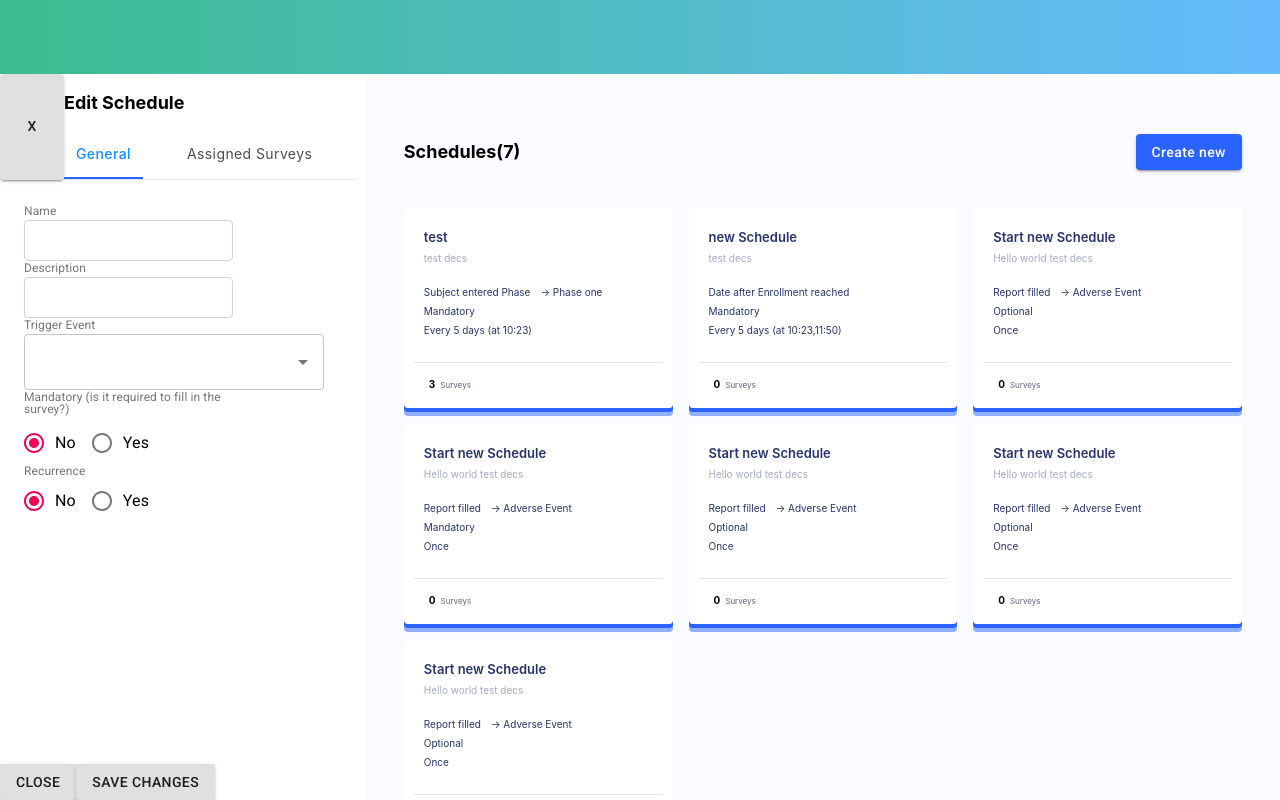
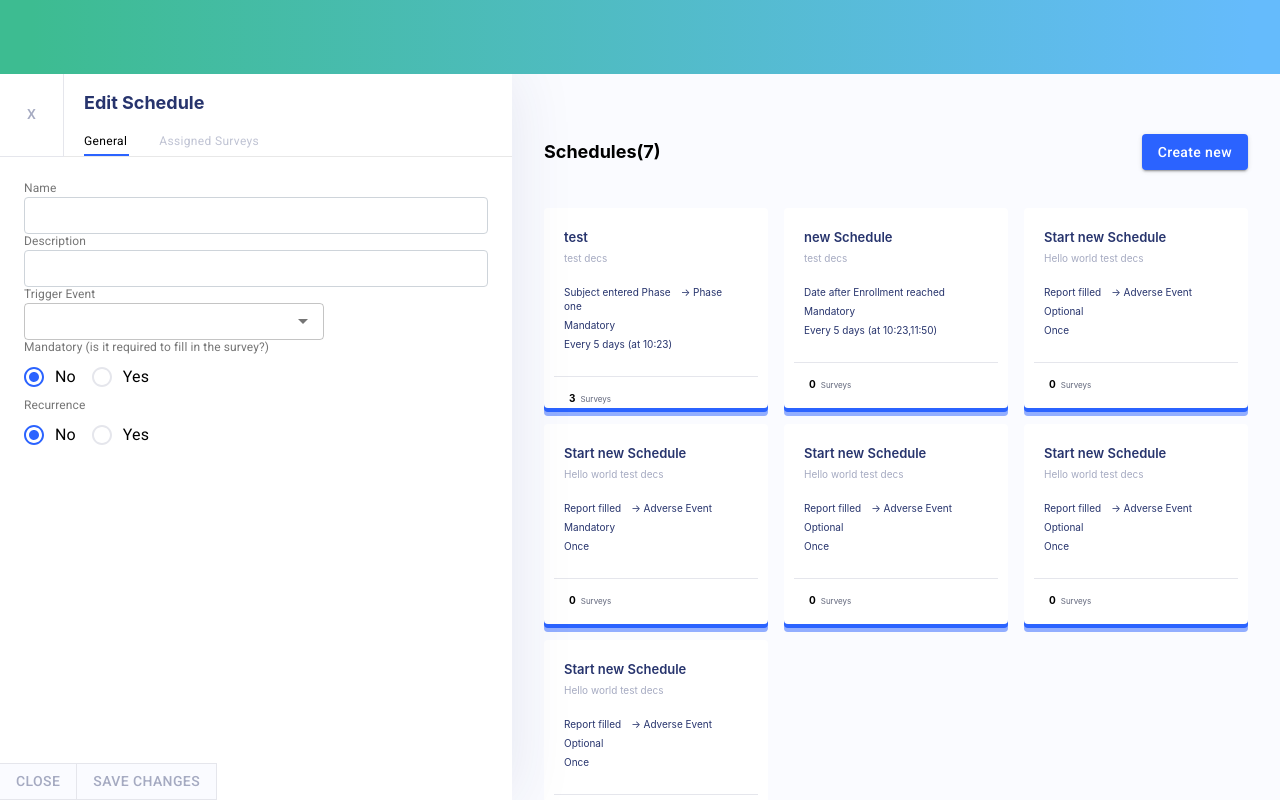
Before and after one commit to GyGaByyyTe/schedule_front, a React (Create React App) app: page / in a window 1280 px wide. Built offline with nearby package versions, Linux system fonts and the light colour scheme.

Commit message:
add all inputs

```diff
--- a/src/CustomFields/CustomAutocomplete/index.js
+++ b/src/CustomFields/CustomAutocomplete/index.js
@@ -1,10 +1,21 @@
 import React from "react";
 import TextField from "@material-ui/core/TextField";
 import Autocomplete from "@material-ui/lab/Autocomplete";
+import {makeStyles} from "@material-ui/core/styles";
 
+const useStyles = makeStyles(() => ({
+  inputRoot: {
+    "& > input": {
+      padding: "0 !important",
+    }
+  }
+}));
 const CustomAutocomplete = ({ id, model }) => {
+  const classes = useStyles();
+
   return <Autocomplete
       id={id}
+      classes={classes}
       value={model.value}
       options={model.options}
       getOptionLabel={(option) => option.title}
--- /dev/null
+++ b/src/CustomFields/CustomNumberInput/index.js
@@ -0,0 +1,39 @@
+import InputAdornment from "@material-ui/core/InputAdornment";
+import CustomInput from "../../CustomInput";
+import React from "react";
+import {makeStyles} from "@material-ui/core/styles";
+
+const useInputStyles = makeStyles(() => ({
+  input: {
+    borderTopRightRadius: "0 !important",
+    borderBottomRightRadius: "0 !important",
+    borderRight: "transparent !important",
+  },
+}));
+const useEndStyles = makeStyles(() => ({
+  positionEnd: {
+    height: "35px",
+    maxHeight: "unset",
+    border: "1px solid #ced4da",
+    borderRadius: "5px",
+    borderBottomLeftRadius: 0,
+    borderTopLeftRadius: 0,
+    margin: 0,
+    fontSize: 15,
+    padding: "0 5px"
+  }
+}));
+
+const CustomNumberInput = ({ id, model }) => {
+  const inputClasses = useInputStyles();
+  const endClasses = useEndStyles();
+  return <CustomInput id={id}
+                      classes={inputClasses}
+                      inputProps={{ min: "0", step: "1" }}
+                      endAdornment={<InputAdornment classes={endClasses} position="end">Days</InputAdornment>}
+                      type="number"
+                      value={model.value}
+                      onChange={model.onChange}/>
+}
+
+export default CustomNumberInput;
--- /dev/null
+++ b/src/CustomFields/CustomRadio/index.js
@@ -0,0 +1,15 @@
+import React from 'react';
+import {withStyles} from '@material-ui/core/styles';
+import Radio from '@material-ui/core/Radio';
+
+const CustomRadio = withStyles({
+  root: {
+    color: "#E5E6EC",
+    '&$checked': {
+      color: "#2B63FF",
+    },
+  },
+  checked: {},
+})((props) => <Radio color="default" {...props} />);
+
+export default CustomRadio;
--- a/src/CustomInput/index.js
+++ b/src/CustomInput/index.js
@@ -3,18 +3,18 @@ import {InputBase} from "@material-ui/core";
 
 const CustomInput = withStyles((theme) => ({
   root: {
-    // 'label + &': {
-    //   marginTop: theme.spacing(3),
-    // },
+    width: "100%",
+    "& input[type='time']": { width: "auto" },
+    "& input[type='button']": { width: "auto" }
   },
   input: {
+    width: "100%",
     borderRadius: 4,
     position: 'relative',
     backgroundColor: theme.palette.common.white,
     border: '1px solid #ced4da',
     fontSize: 16,
-    width: 'auto',
-    padding: '10px 12px',
+    padding: '8px 12px',
     transition: theme.transitions.create(['border-color', 'box-shadow']),
     '&:focus': {
       boxShadow: `${fade(theme.palette.primary.main, 0.25)} 0 0 0 0.2rem`,
--- a/src/Editor/index.js
+++ b/src/Editor/index.js
@@ -9,6 +9,9 @@ import useEditor from "./useEditor";
 const CustomTabs = withStyles({
   root: {
     borderBottom: '1px solid #e8e8e8',
+    minHeight: "unset",
+    height: 25,
+    paddingLeft: 20,
   },
   indicator: {
     backgroundColor: '#2B63FF',
@@ -17,32 +20,21 @@ const CustomTabs = withStyles({
 
 const CustomTab = withStyles((theme) => ({
   root: {
+    padding: 0,
     textTransform: 'none',
-    minWidth: 72,
+    minWidth: "auto",
+    minHeight: "unset",
     fontWeight: theme.typography.fontWeightRegular,
     marginRight: theme.spacing(4),
-    fontFamily: [
-      '-apple-system',
-      'BlinkMacSystemFont',
-      '"Segoe UI"',
-      'Roboto',
-      '"Helvetica Neue"',
-      'Arial',
-      'sans-serif',
-      '"Apple Color Emoji"',
-      '"Segoe UI Emoji"',
-      '"Segoe UI Symbol"',
-    ].join(','),
+    color: "#A5AAC1",
+    fontSize: 12,
     '&:hover': {
       color: '#40a9ff',
       opacity: 1,
     },
     '&$selected': {
-      color: '#1890ff',
-      fontWeight: theme.typography.fontWeightMedium,
-    },
-    '&:focus': {
-      color: '#40a9ff',
+      minWidth: "unset",
+      color: 'black',
     },
   },
   selected: {},
@@ -55,11 +47,25 @@ const useStyles = makeStyles((theme) => ({
     flexGrow: 1,
     backgroundColor: theme.palette.background.paper,
   },
+  button: {
+    background: "none",
+    borderRadius: 0,
+    borderBottom: "1px solid #E5E6EC",
+    borderRight: "1px solid #E5E6EC",
+    boxShadow: "none",
+    color: "rgb(165,170,193)",
+  },
+  content: {
+    width: "100%",
+    overflow: "hidden",
+  },
   header: {
     display: "flex",
   },
   title: {
+    color: "rgb(39,52,109)",
     fontSize: 18,
+    paddingLeft: 20,
   },
   footer: {
     position: "absolute",
@@ -83,7 +89,7 @@ const Editor = () => {
           <Button variant="contained" className={classes.button} onClick={onClick}>
             X
           </Button>
-          <div>
+          <div className={classes.content}>
             <h3 className={classes.title}>Edit Schedule</h3>
             <CustomTabs value={tabValue} onChange={handleTabChange}>
               <CustomTab label="General"/>
--- a/src/FormHandler/index.js
+++ b/src/FormHandler/index.js
@@ -7,13 +7,33 @@ import CustomInput from "../CustomInput";
 import useFormHandler from "./useFormHandler";
 import RadioGroup from "@material-ui/core/RadioGroup";
 import FormControlLabel from "@material-ui/core/FormControlLabel";
-import Radio from "@material-ui/core/Radio";
-import InputAdornment from "@material-ui/core/InputAdornment";
 import CustomAutocomplete from "../CustomFields/CustomAutocomplete";
+import {withStyles} from "@material-ui/core/styles";
+import CustomRadio from "../CustomFields/CustomRadio";
+import CustomNumberInput from "../CustomFields/CustomNumberInput";
 
-function TabPanel(props) {
-  const { children, value, index, ...other } = props;
-
+const TabPanel = withStyles((theme) => ({
+  root: {
+    padding: 0,
+    textTransform: 'none',
+    minWidth: "auto",
+    minHeight: "unset",
+    fontWeight: theme.typography.fontWeightRegular,
+    marginRight: theme.spacing(4),
+    color: "#A5AAC1",
+    fontSize: 12,
+    '&:hover': {
+      color: '#40a9ff',
+      opacity: 1,
+    },
+    '&$selected': {
+      minWidth: "unset",
+      color: 'black',
+    },
+  },
+  selected: {},
+}))((props) => {
+  const { children, value, index, classes, ...other } = props;
   return (
       <div
           role="tabpanel"
@@ -29,7 +49,7 @@ function TabPanel(props) {
         )}
       </div>
   );
-}
+})
 
 TabPanel.propTypes = {
   children: PropTypes.node,
@@ -71,13 +91,7 @@ const FormHandler = ({ value }) => {
           {schedule.triggerExtension.options
               ? (<CustomAutocomplete id="triggerExtension" model={schedule.triggerExtension}/>)
               : schedule.triggerExtension.value !== null &&
-              (<CustomInput id="triggerExtension"
-                            inputProps={{ min: "0", step: "1" }}
-                            endAdornment={<InputAdornment
-                                position="end">Days</InputAdornment>}
-                            type="number"
-                            value={schedule.triggerExtension.value}
-                            onChange={schedule.triggerExtension.onChange}/>)
+              (<CustomNumberInput id="triggerExtension" model={schedule.triggerExtension}/>)
           }
 
           <InputLabel shrink htmlFor="mandatory">
@@ -86,8 +100,8 @@ const FormHandler = ({ value }) => {
           <RadioGroup id="mandatory" row name="mandatory"
                       value={schedule.mandatory.value}
                       onChange={schedule.mandatory.onChange}>
-            <FormControlLabel value="false" control={<Radio/>} label="No"/>
-            <FormControlLabel value="true" control={<Radio/>} label="Yes"/>
+            <FormControlLabel value="false" control={<CustomRadio/>} label="No"/>
+            <FormControlLabel value="true" control={<CustomRadio/>} label="Yes"/>
           </RadioGroup>
           {schedule.deadline.options.length > 0 &&
           <React.Fragment>
@@ -104,20 +118,15 @@ const FormHandler = ({ value }) => {
           <RadioGroup id="recurrence" row
                       value={schedule.recurrence.value}
                       onChange={schedule.recurrence.onChange}>
-            <FormControlLabel value="false" control={<Radio/>} label="No"/>
-            <FormControlLabel value="true" control={<Radio/>} label="Yes"/>
+            <FormControlLabel value="false" control={<CustomRadio/>} label="No"/>
+            <FormControlLabel value="true" control={<CustomRadio/>} label="Yes"/>
           </RadioGroup>
           {schedule.recurrence.showDays &&
           <React.Fragment>
             <InputLabel shrink htmlFor="everyDays">
               Every
             </InputLabel>
-            <CustomInput id="everyDays"
-                         inputProps={{ min: "0", step: "1" }}
-                         endAdornment={<InputAdornment position="end">Days</InputAdornment>}
-                         type="number"
-                         value={schedule.everyDays.value}
-                         onChange={schedule.everyDays.onChange}/>
+            <CustomNumberInput id="everyDays" model={schedule.everyDays}/>
 
             <InputLabel shrink htmlFor="at">
               At
--- a/src/Wrapper/index.js
+++ b/src/Wrapper/index.js
@@ -15,14 +15,13 @@ const useStyles = makeStyles(() => ({
   container: {
     padding: "60px 0",
     width: "100%",
-    // display: "flex",
-    // alignItems: "center",
     overflowY: "scroll",
   },
   sidebar: {
-    width: "40%",
+    minWidth: "40%",
     maxWidth: 500,
     position: "relative",
+    boxShadow: "0px 0px 60px rgba(39, 52, 109, 0.1)",
   }
 }));
 
```
Also changed, not shown: 1 other file (tests, documents, lock files or other folders).
